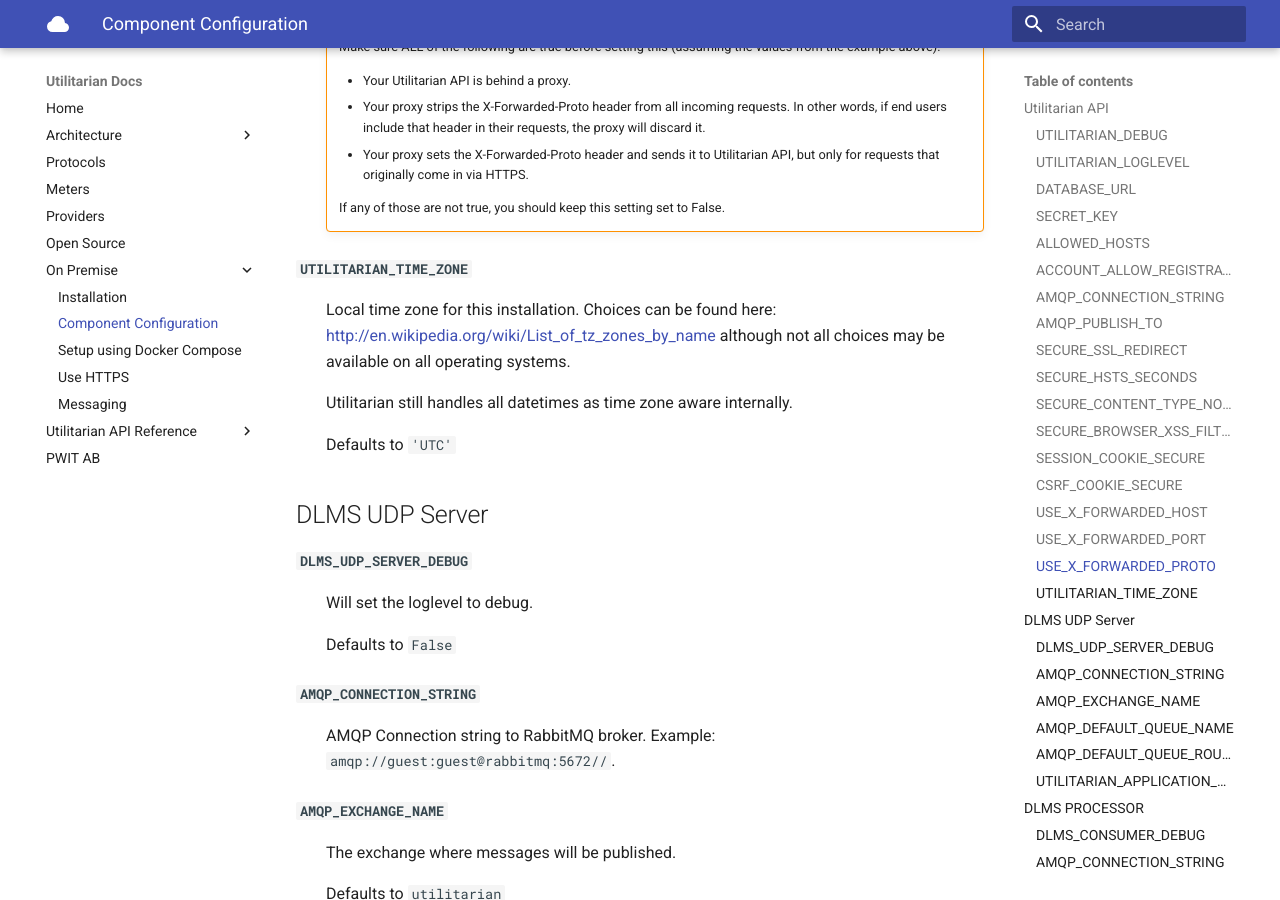
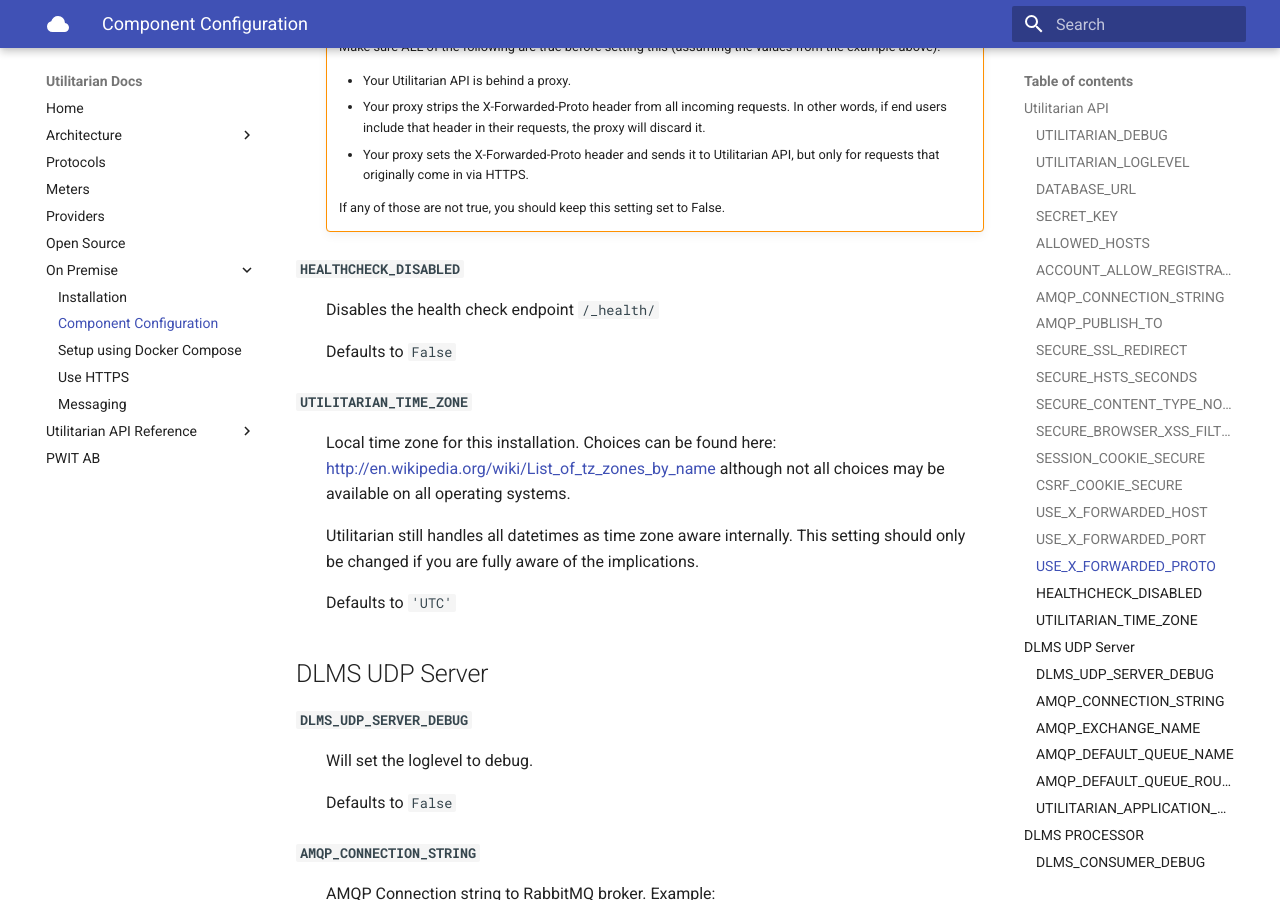
Before and after one commit to pwitab/utilitarian-api-docs, an MkDocs documentation site: the page built from docs/component_settings.md, in a window 1280 px wide and 900 px high, scrolled down 3287 px. Built offline with MkDocs 1.6.1 and Material for MkDocs 9.7.7, drawn with Linux system fonts in a browser that asks for light colours.

Commit message:
Documented the healthcheck endpoint

```diff
--- a/docs/component_settings.md
+++ b/docs/component_settings.md
@@ -160,6 +160,13 @@
 
         If any of those are not true, you should keep this setting set to False.
 
+
+#### `HEALTHCHECK_DISABLED`
+
+:   Disables the health check endpoint `/_health/`
+
+    Defaults to `False`
+
 #### `UTILITARIAN_TIME_ZONE`
 
 :   Local time zone for this installation. Choices can be found here:
@@ -167,8 +174,12 @@
     although not all choices may be available on all operating systems.
 
     Utilitarian still handles all datetimes as time zone aware internally.
+    This setting should only be changed if you are fully aware of the
+    implications.
 
     Defaults to `'UTC'`
+
+
 
 ## DLMS UDP Server
 
```
Also changed, not shown: docs/installation.md (+4 -0 lines).
